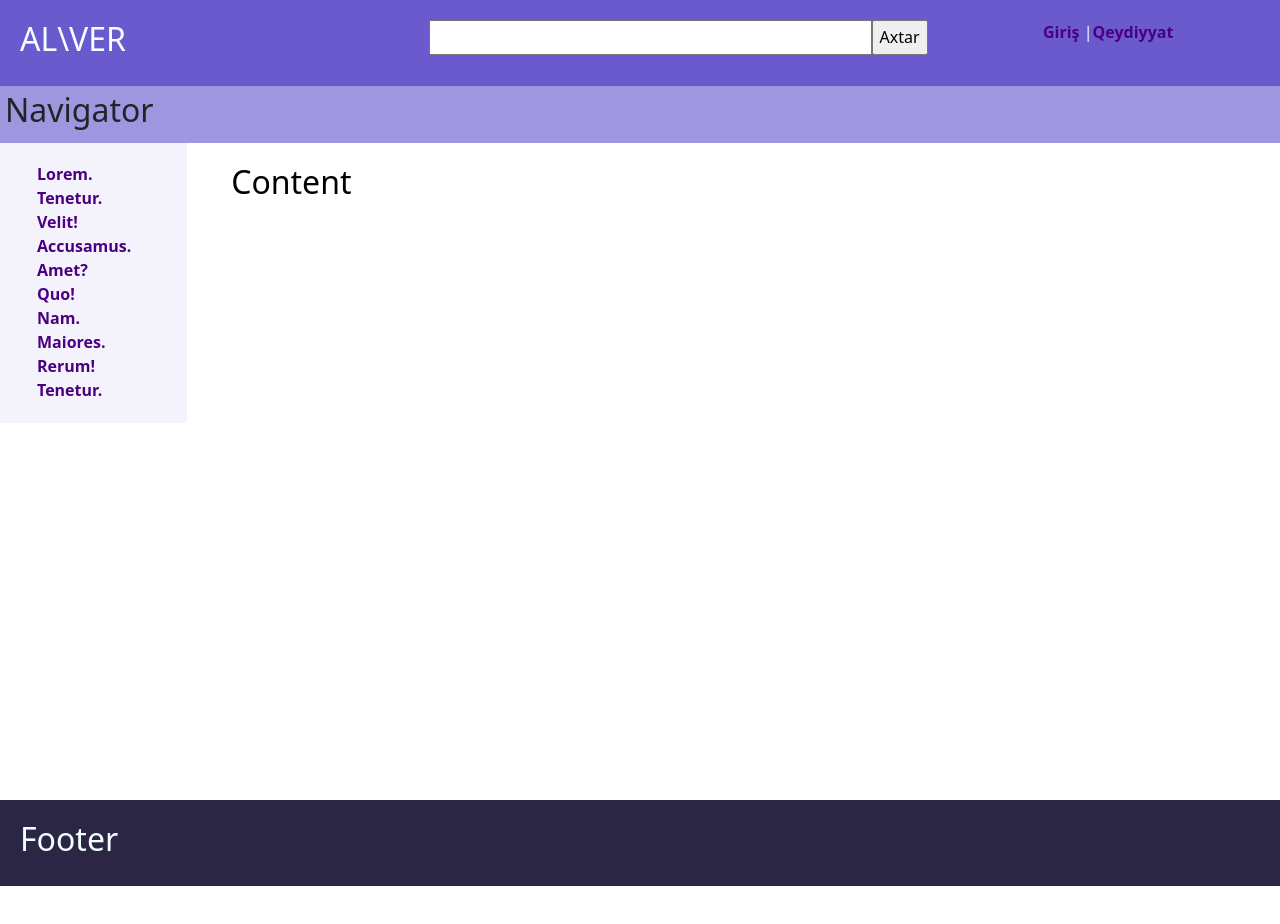
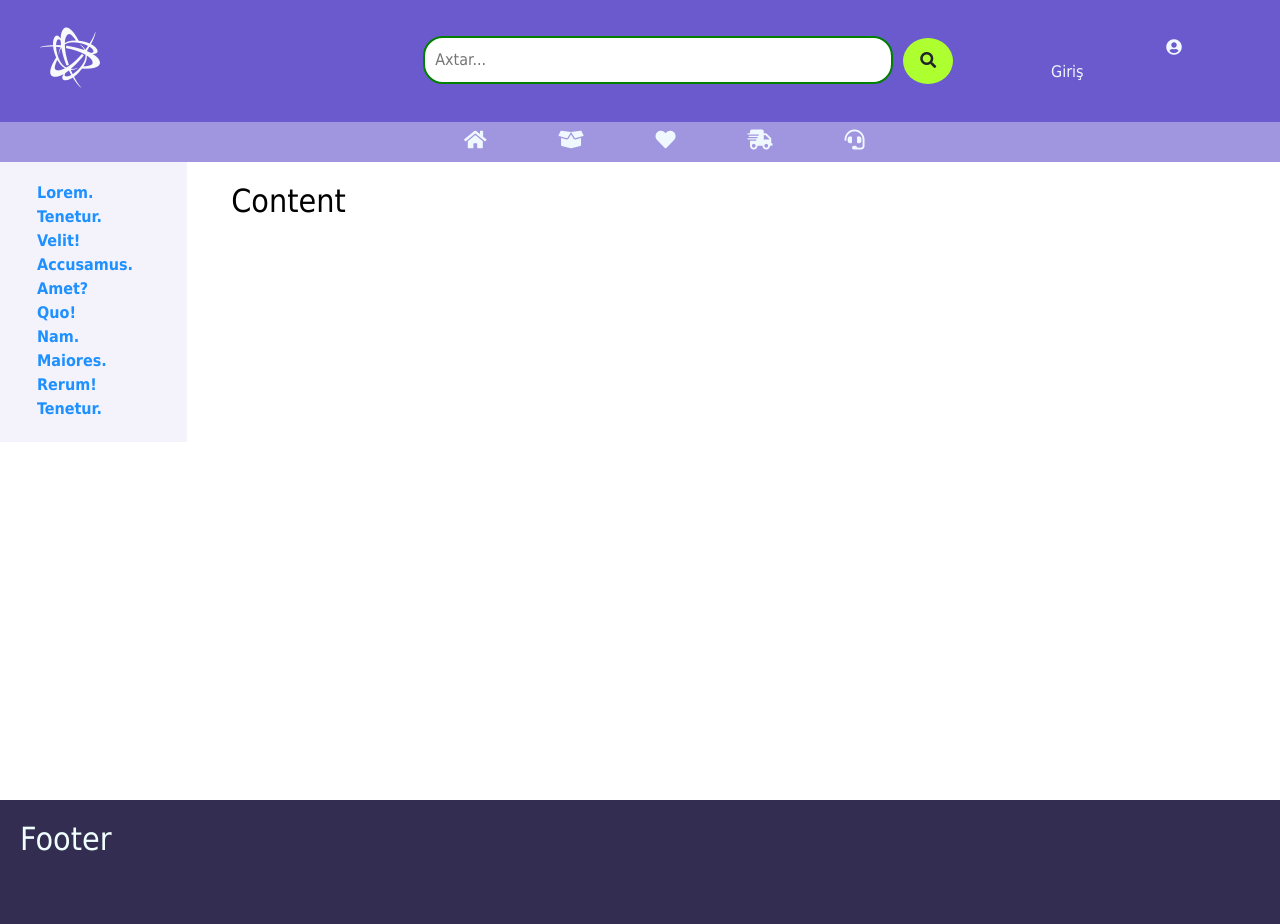
Before and after one commit to vugarsafarzada/Al-Ver, a React (Create React App) app: page / in a window 1280 px wide. Shown: the top 924 px of the page. Before the commit the page ends 886 px from the top, so only its background shows below. Built offline with nearby package versions, Linux system fonts and the light colour scheme.

Commit message:
Header and Navigator is developed

```diff
--- a/public/index.html
+++ b/public/index.html
@@ -1,14 +1,15 @@
 <!DOCTYPE html>
 <html lang="en">
+
 <head>
   <meta charset="utf-8" />
+  <link rel="stylesheet" href="https://cdnjs.cloudflare.com/ajax/libs/font-awesome/5.15.3/css/all.min.css"
+    integrity="sha512-iBBXm8fW90+nuLcSKlbmrPcLa0OT92xO1BIsZ+ywDWZCvqsWgccV3gFoRBv0z+8dLJgyAHIhR35VZc2oM/gI1w=="
+    crossorigin="anonymous" referrerpolicy="no-referrer" />
   <link rel="icon" href="%PUBLIC_URL%/favicon.ico" />
   <meta name="viewport" content="width=device-width, initial-scale=1" />
   <meta name="theme-color" content="#000000" />
-    <meta
-      name="description"
-      content="Web site created using create-react-app"
-    />
+  <meta name="description" content="Web site created using create-react-app" />
   <!--
       manifest.json provides metadata used when your web app is installed on a
       user's mobile device or desktop. See https://developers.google.com/web/fundamentals/web-app-manifest/
@@ -24,6 +25,7 @@
     -->
   <title>AL-VER</title>
 </head>
+
 <body>
   <noscript>You need to enable JavaScript to run this app.</noscript>
   <div id="root"></div>
@@ -38,4 +40,5 @@
       To create a production bundle, use `npm run build` or `yarn build`.
     -->
 </body>
+
 </html>
--- a/src/App.css
+++ b/src/App.css
@@ -1,11 +1,13 @@
 body{
   padding: auto;
   margin: 0 auto;
+  font-family: tahoma;
 }
 
 .App{
   padding: auto;
 }
+
 .header{
   background-color: slateblue;
   color: azure;
@@ -28,17 +30,17 @@ body{
 }
 
 .footer{
-  background-color: rgb(42, 38, 68);
+  background-color: rgb(51, 46, 81);
   color: azure;
   padding: 20px;
   position: absolute;
   top: 100%;
   width: 100%;
+  height: 60%;
 }
 
 .navigator{
   background-color: rgba(105, 90, 205, 0.632);
-  padding: 5px;
 }
 
 .row{
@@ -47,10 +49,74 @@ body{
 
 .sidebar-link{
   text-decoration: none;
-  color: indigo;
+  color: dodgerblue;
   font-weight: bold;
 }
 
 .sidebar-list{
   list-style: none;
 }
+
+.sidebar-link:hover{
+  color: yellow;
+  transition: ease;
+  transition-duration: 0.5s;
+}
+
+.search-box{
+  width: 470px;
+  margin-left: 25%;
+  padding: 10px;
+  border-radius: 20px;
+  border: 2px solid green
+}
+
+.search-btn{
+  padding: 10px;
+  margin: 10px;
+  border-radius: 50%;
+  width: 50px ;
+  background-color: greenyellow;
+  border: 2px 2px yellowgreen;
+
+}
+
+.search-box:focus{
+  outline: 0;
+  background: azure;
+}
+
+.search-btn:hover{
+  background-color: azure;
+}
+
+.nav-link{
+  text-decoration: none;
+  color: aliceblue;
+}
+
+.nav-link:hover{
+  color:greenyellow;
+  transition: ease;
+  transition-duration: 0.5s;
+  text-shadow: 2px 2px 1px  green;
+}
+
+.navs{
+  text-align: center;
+  margin-left: 35%;
+}
+
+.nav-icon{
+  font-size: 20px;
+  margin-right: 40px;
+}
+
+.login-link{
+  text-decoration: none;
+  color: aliceblue;
+}
+
+.login-link:hover{
+  color: greenyellow;
+}
--- a/src/components/Content.js
+++ b/src/components/Content.js
@@ -5,7 +5,6 @@ export default class Content extends Component {
         return (
             <div className="content">
                 <h2>Content</h2>
-
             </div>
         )
     }
--- a/src/components/Header.js
+++ b/src/components/Header.js
@@ -1,24 +1,37 @@
 import React, { Component } from 'react'
-import { Row, Col } from 'reactstrap'
+import { Row, Col, Navbar, NavbarBrand } from 'reactstrap'
 
 export default class Header extends Component {
     render() {
         return (
             <div className="header">
-                <Row>
-                    <Col xs="4">
-                        <h2>AL\VER</h2>
-                    </Col>
-                    <Col xs="6">
-                        <input type="text" className="w-75 h-75"/>
-                        <input type="button" value="Axtar" className="h-75"/>
-                    </Col>
-                    <Col>
-                        <a href="/" className="sidebar-link">Giriş </a>
-                        |
-                        <a href="/" className="sidebar-link">Qeydiyyat</a>
-                    </Col>
-                </Row>
+                <Navbar color="" expand="md">
+                    <Row>
+                        <Col xs="2">
+                            <div id="logo-area">
+                                <NavbarBrand href="/" style={{ textDecoration: "none", color: "#FFF" }}>
+                                    <i className="fab fa-battle-net text-light" style={{fontSize: "60px", marginLeft:'20px'}}></i>
+                                </NavbarBrand>
+                            </div>
+                        </Col>
+                        <Col xs="8">
+                            <div id="search-area">
+                                <input type="text" className="d-inline search-box" placeholder="Axtar..." />
+                                <button type="button" title="Axtar" className="search-btn btn text-dark">
+                                    <i className="fas fa-search"></i>
+                                </button>
+                            </div>
+                        </Col>
+                        <Col xs="2">
+                            <div id="login-area" className=" m-1 p-1">
+                                <a href="/" className="login-link" style={{ marginLeft: "70%" }}>
+                                    <i className="fas fa-user-circle"></i> Giriş
+                                </a>
+                            </div>
+                        </Col>
+
+                    </Row>
+                </Navbar>
             </div>
         )
     }
--- a/src/components/Navigator.js
+++ b/src/components/Navigator.js
@@ -1,10 +1,37 @@
 import React, { Component } from 'react'
+import { Nav, NavItem, NavLink } from 'reactstrap';
 
 export default class Navigator extends Component {
     render() {
         return (
             <div className="navigator">
-                <h2>Navigator</h2>
+                <Nav className="text-center navs">
+                    <NavItem>
+                        <NavLink href="/" className="nav-link" title="Ana Səhifə">
+                            <i className="fas fa-home nav-icon" />
+                        </NavLink>
+                    </NavItem>
+                    <NavItem>
+                        <NavLink href="/" className="nav-link" title="Məhsullar">
+                            <i className="fas fa-box-open nav-icon"></i>
+                        </NavLink>
+                    </NavItem>
+                    <NavItem>
+                        <NavLink href="/" className="nav-link" title="Favoritlər">
+                            <i className="fas fa-heart nav-icon"></i>
+                        </NavLink>
+                    </NavItem>
+                    <NavItem>
+                        <NavLink href="/" className="nav-link" title="Çatdırılma">
+                            <i className="fas fa-shipping-fast nav-icon"></i>
+                        </NavLink>
+                    </NavItem>
+                    <NavItem>
+                        <NavLink href="/" className="nav-link" title="Əlaqə">
+                            <i className="fas fa-headset nav-icon"></i>
+                        </NavLink>
+                    </NavItem>
+                </Nav>
             </div>
         )
     }
```
Lines whose indentation alone changed are shown as unchanged.
